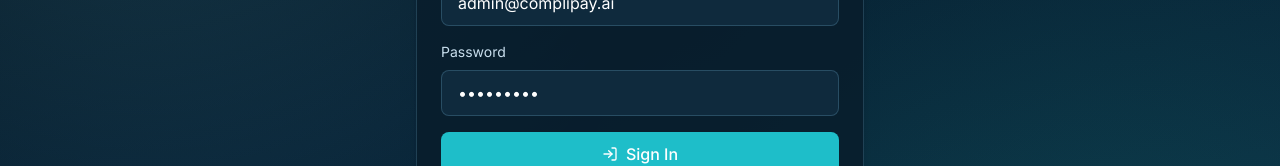
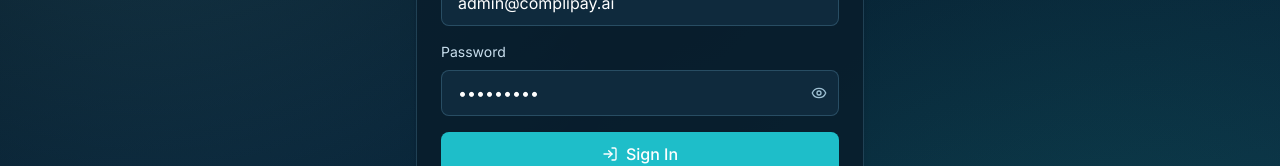
Before and after one commit to panzauto46-bot/CompliPay-AI, a React (Vite) app: page /login in a window 1280 px wide. Shown: the part 254-420 px from the top of the page. Built offline with nearby package versions, Linux system fonts and the light colour scheme; no server answers.

Commit message:
fix(vercel): enable /api runtime and add password visibility toggle on login

```diff
--- /dev/null
+++ b/api/[...route].js
@@ -0,0 +1,5 @@
+import app from "../server/server.js";
+
+export default function handler(req, res) {
+  return app(req, res);
+}
--- a/src/pages/Login.tsx
+++ b/src/pages/Login.tsx
@@ -1,6 +1,6 @@
 import { FormEvent, useState } from 'react';
 import { Navigate, useLocation } from 'react-router-dom';
-import { LogIn, ShieldCheck } from 'lucide-react';
+import { Eye, EyeOff, LogIn, ShieldCheck } from 'lucide-react';
 import { useAuth } from '../context/AuthContext';
 
 type DemoCred = { label: string; email: string; password: string };
@@ -16,6 +16,7 @@
   const location = useLocation();
   const [email, setEmail] = useState('admin@complipay.ai');
   const [password, setPassword] = useState('Admin123!');
+  const [showPassword, setShowPassword] = useState(false);
   const [isSubmitting, setIsSubmitting] = useState(false);
   const [error, setError] = useState<string | null>(null);
 
@@ -24,6 +25,17 @@
     return <Navigate to={target} replace />;
   }
 
+  const mapLoginError = (err: unknown) => {
+    const message = err instanceof Error ? err.message : 'Login failed.';
+    if (message.includes('(405)')) {
+      return 'Backend API belum aktif/terhubung. Periksa deploy API dan VITE_API_BASE_URL.';
+    }
+    if (message.includes('Failed to fetch')) {
+      return 'Tidak bisa terhubung ke backend API. Cek URL backend dan CORS.';
+    }
+    return message;
+  };
+
   const handleSubmit = async (event: FormEvent) => {
     event.preventDefault();
     setIsSubmitting(true);
@@ -31,7 +43,7 @@
     try {
       await login(email, password);
     } catch (err) {
-      setError(err instanceof Error ? err.message : 'Login failed.');
+      setError(mapLoginError(err));
     } finally {
       setIsSubmitting(false);
     }
@@ -63,13 +75,23 @@
           </div>
           <div>
             <label className="block text-sm text-slate-300 mb-2">Password</label>
-            <input
-              type="password"
-              value={password}
-              onChange={(event) => setPassword(event.target.value)}
-              className="w-full px-4 py-2.5 bg-slate-800 border border-slate-700 rounded-lg text-white focus:outline-none focus:ring-2 focus:ring-violet-500"
-              required
-            />
+            <div className="relative">
+              <input
+                type={showPassword ? 'text' : 'password'}
+                value={password}
+                onChange={(event) => setPassword(event.target.value)}
+                className="w-full px-4 py-2.5 pr-11 bg-slate-800 border border-slate-700 rounded-lg text-white focus:outline-none focus:ring-2 focus:ring-violet-500"
+                required
+              />
+              <button
+                type="button"
+                onClick={() => setShowPassword((prev) => !prev)}
+                className="absolute right-3 top-1/2 -translate-y-1/2 text-slate-400 hover:text-slate-200 transition-colors"
+                aria-label={showPassword ? 'Hide password' : 'Show password'}
+              >
+                {showPassword ? <EyeOff className="w-4 h-4" /> : <Eye className="w-4 h-4" />}
+              </button>
+            </div>
           </div>
           {error && (
             <div className="px-3 py-2 rounded-lg bg-red-500/10 border border-red-500/20 text-red-300 text-sm">
```
Also changed, not shown: vercel.json, 1 other file (tests, documents, lock files or other folders).
